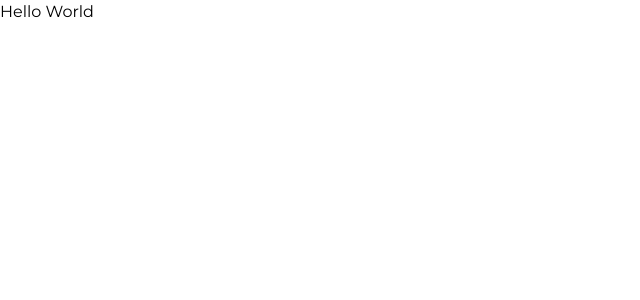
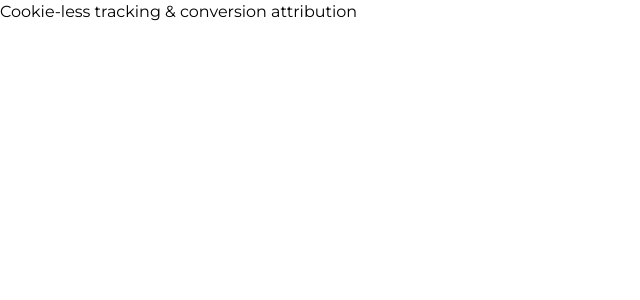
Before and after one commit to DebraTaiwo/DemoProject, a React (Vite) app: page / in a window 1280 px wide. Shown: the top 300 px of the page, without its empty margins (0-640 px from the left). Built offline with nearby package versions, Linux system fonts and the light colour scheme.

Commit message:
cookiesection created

```diff
--- a/src/App.jsx
+++ b/src/App.jsx
@@ -1,10 +1,11 @@
 import React from 'react'
 import Navbar from './components/Navbar'
+import CookieSection from './components/CookieSection'
 
 const App = () => {
   return (
     <div>
-    <Navbar/>
+    <CookieSection />
     </div>
   )
 }
--- /dev/null
+++ b/src/components/CookieSection.jsx
@@ -0,0 +1,15 @@
+import keyBG from "../assets/keyBG.png"
+
+const CookieSection = () => {
+  return (
+    <div className="mt-10">
+        <div className="flex flex-wrap px-10 justify-center items-center">
+            <h1 className="text-3xl sm:text-4xl md:5xl text-purple-900">
+                Cookie-less tracking & conversion attribution</h1>
+        </div>
+
+    </div>
+  )
+}
+
+export default CookieSection
--- /dev/null
+++ b/src/components/IndexFile.jsx
@@ -0,0 +1,6 @@
+export const CookieText = [
+    {
+        text: "Cookie-less tracking & conversion attribution",
+        para1: ""
+    }
+]
```
Also changed, not shown: src/assets/keyBG.png (added).
